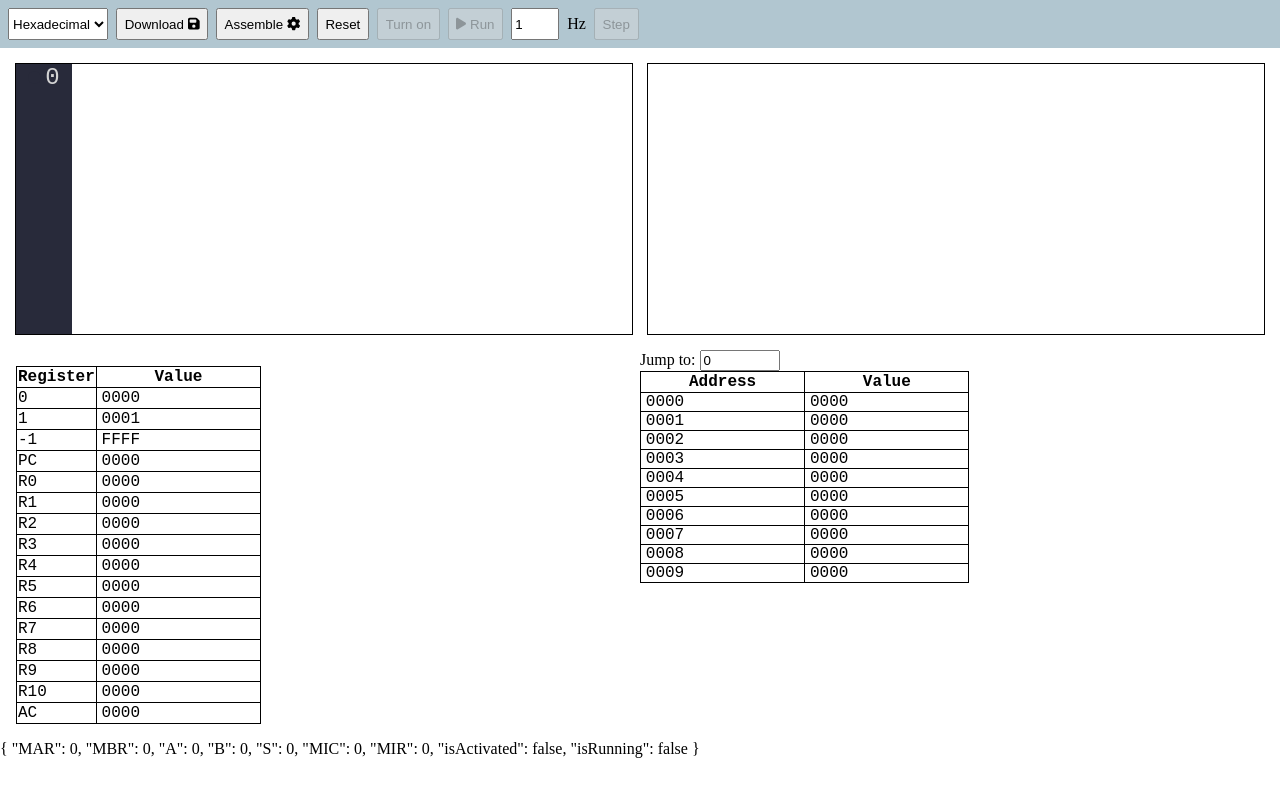
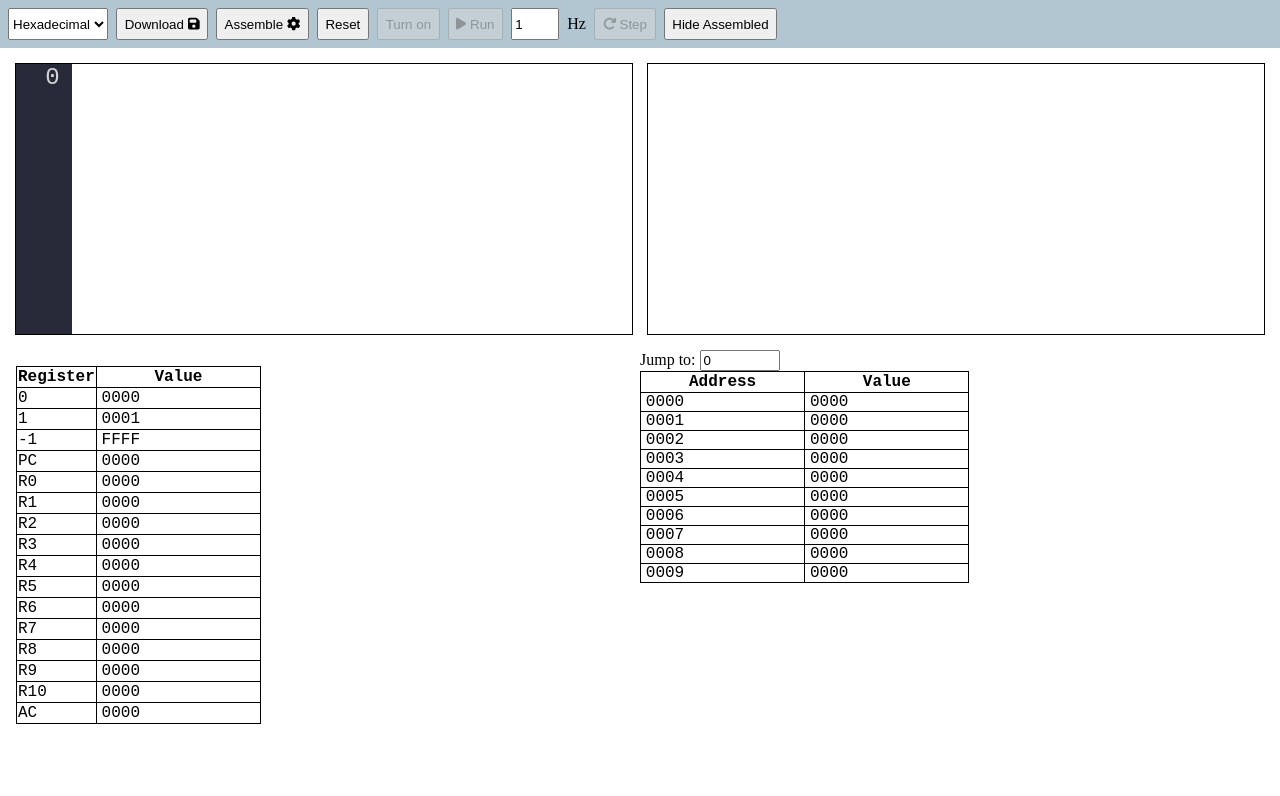
Before and after one commit to horenso/micro16, a Vue app: page / in a window 1280 px wide. Shown: the top 796 px of the page. Built offline with nearby package versions, Linux system fonts and the light colour scheme.

Commit message:
Add show/hide assembly.

```diff
--- a/src/App.vue
+++ b/src/App.vue
@@ -17,7 +17,6 @@ const registersStore = useRegistersStore();
         <div class="grid-item"><Registers /></div>
         <div class="grid-item"><MemoryTable /></div>
     </div>
-    {{ cpuStore.$state }}
 </template>
 
 <style scoped>
--- a/src/components/CodeEditor.vue
+++ b/src/components/CodeEditor.vue
@@ -3,9 +3,11 @@ import { ref } from 'vue';
 import { useCodeStore } from '@/stores/code';
 import { useCpuStore } from '@/stores/cpu';
 import { storeToRefs } from 'pinia';
+import { useSettingsStore } from '@/stores/settings';
 
 const codeStore = useCodeStore();
 const cpuStore = useCpuStore();
+const settingsStore = useSettingsStore();
 
 const textareaRef = ref<HTMLTextAreaElement>();
 const codeOverlayRef = ref<HTMLPreElement>();
@@ -60,7 +62,7 @@ function setBreakpoint(lineNumber: number, event: Event) {
 </script>
 
 <template>
-    <div class="wrapper">
+    <div class="wrapper" :class="{ 'two-cols': settingsStore.showAssembly }">
         <div class="editor">
             <div class="line-numbers">
                 <div
@@ -103,7 +105,7 @@ function setBreakpoint(lineNumber: number, event: Event) {
                 ></pre>
             </div>
         </div>
-        <div class="assembled-code">
+        <div class="assembled-code" v-if="settingsStore.showAssembly">
             <div
                 v-for="(line, i) in codeStore.assembledCodeString.split('\n')"
                 class="assembled-code-line"
@@ -157,11 +159,15 @@ function setBreakpoint(lineNumber: number, event: Event) {
 <style scoped>
 .wrapper {
     display: grid;
-    grid-template-columns: 1fr 1fr;
+    grid-template-columns: 1fr;
     justify-items: stretch;
     gap: 1em;
     padding: 1em;
     min-height: 10em;
+}
+
+.two-cols {
+    grid-template-columns: 1fr 1fr;
 }
 
 .wrapper > * {
--- a/src/components/Toolbar.vue
+++ b/src/components/Toolbar.vue
@@ -101,7 +101,14 @@ function step() {
             @click="step"
             :disabled="!cpuStore.isActivated || cpuStore.isRunning"
         >
-            Step
+            <fa-icon icon="fa-solid fa-arrow-rotate-right" /> Step
+        </button>
+        <button
+            @click="settingsStore.showAssembly = !settingsStore.showAssembly"
+        >
+            {{
+                settingsStore.showAssembly ? 'Hide Assembled' : 'Show Assembled'
+            }}
         </button>
     </div>
 </template>
--- a/src/icon-library.ts
+++ b/src/icon-library.ts
@@ -6,8 +6,9 @@ import {
     faPause,
     faFloppyDisk,
     faGear,
+    faArrowRotateRight,
 } from '@fortawesome/free-solid-svg-icons';
 
 export function importIcons() {
-    library.add(faPlay, faPause, faFloppyDisk, faGear);
+    library.add(faPlay, faPause, faFloppyDisk, faGear, faArrowRotateRight);
 }
--- a/src/service/assembling.ts
+++ b/src/service/assembling.ts
@@ -44,9 +44,6 @@ export function assembleCode(code: string[]): Result<number[]> {
     const result: number[] = [];
     for (const [lineNumber, tokens] of lexedLines.entries()) {
         const isLastLine = lineNumber === lexedLines.length - 1;
-        if (isLastLine && code[lineNumber] === '') {
-            break; // Skip last line if it's empty
-        }
         const resolveResult = resolveTargetLabels(tokens, labels);
         if (!resolveResult.ok) {
             return errorWithLineNumber(resolveResult, lineNumber);
--- a/src/stores/settings.ts
+++ b/src/stores/settings.ts
@@ -5,6 +5,7 @@ export const useSettingsStore = defineStore('settings', {
         return {
             numberSystem: 16,
             frequency: 1,
+            showAssembly: true,
         };
     },
 });
```
